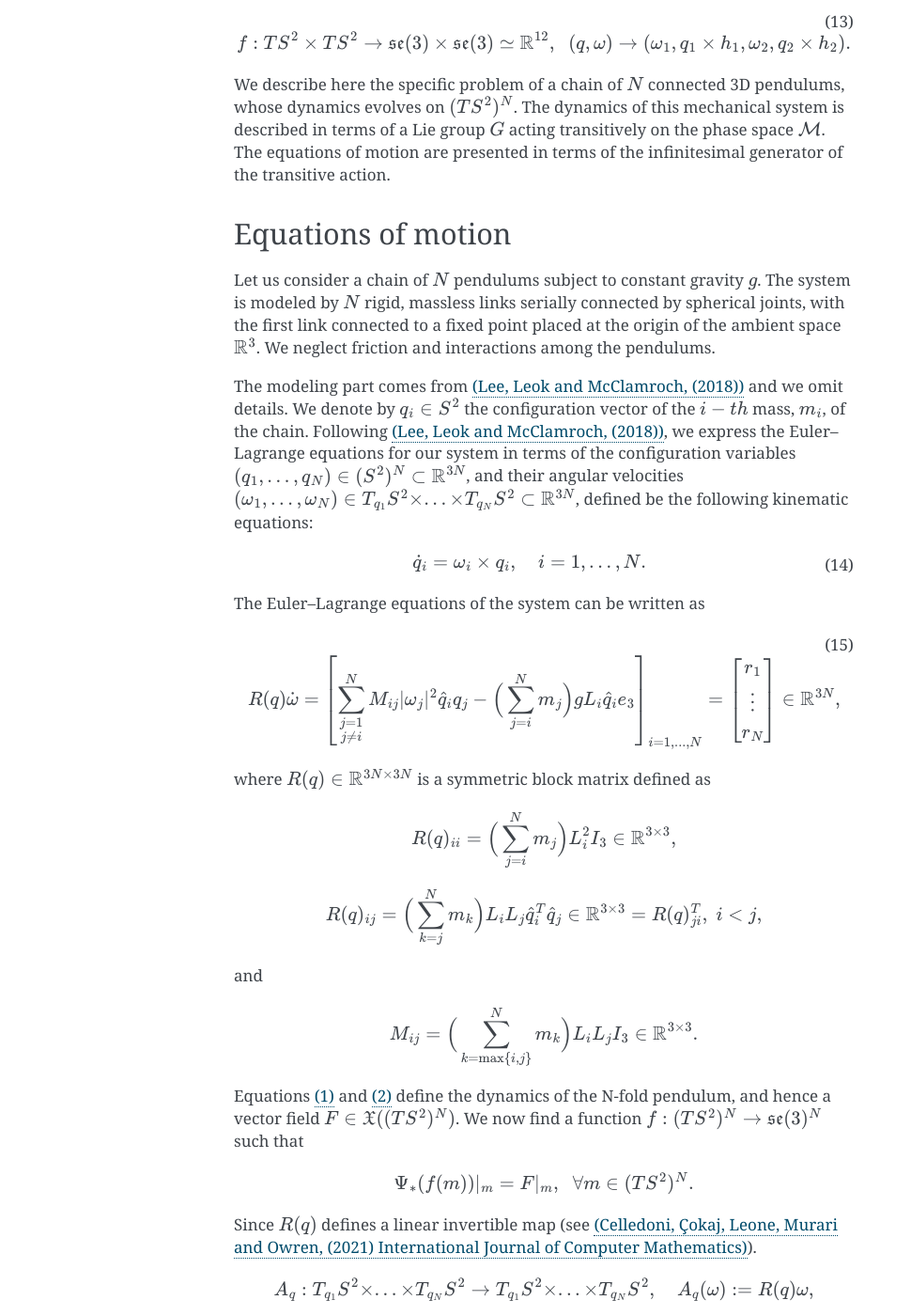
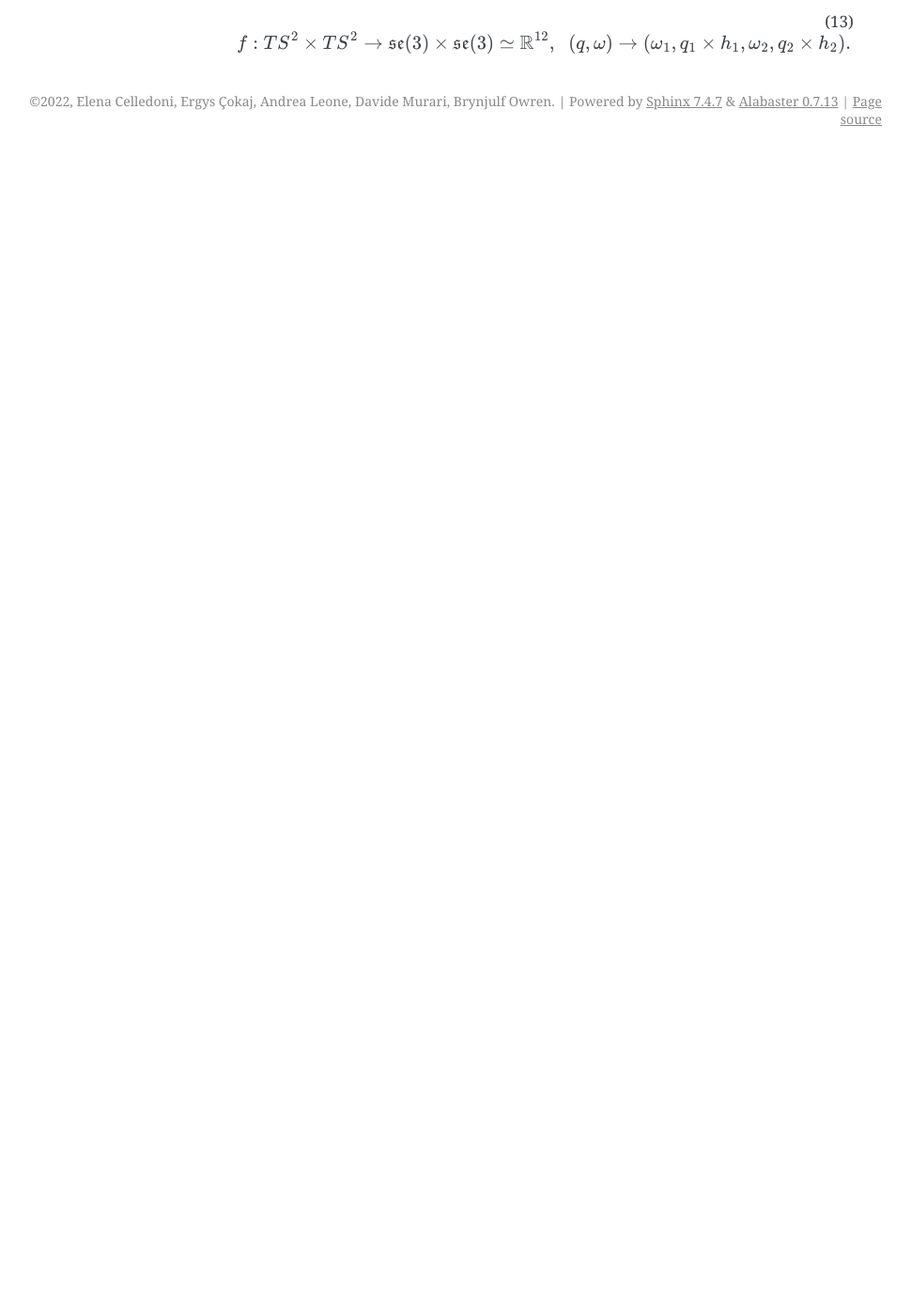
Before and after one commit to THREAD-3-2/lie_group_integrators_double_spherical_pendulum, a Sphinx documentation site: the page built from docs/double_sph_pend.rst, in a window 1280 px wide and 1400 px high, scrolled down 1734 px. Shown: the whole window at 94% size, without its empty margins (171-1141 px from the left). Built offline with Sphinx 7.4.7, drawn with Linux system fonts in a browser that asks for light colours; after the commit the page ends 1900 px from its top, so only the background shows below that; some of the changed text lies outside the part shown.

Commit message:
Update double_sph_pend.rst

```diff
--- a/docs/double_sph_pend.rst
+++ b/docs/double_sph_pend.rst
@@ -160,96 +160,3 @@ through the function
     \begin{align}
         f : TS^2\times TS^2\rightarrow \mathfrak{se}(3)\times\mathfrak{se}(3)\simeq \mathbb{R}^{12},\;\;(q,\omega)\rightarrow (\omega_1, q_1\times h_1, \omega_2,q_2\times h_2).
     \end{align}
-
-
-
-
-
-
-We describe here the specific problem of a chain of :math:`N` connected 3D pendulums, whose dynamics evolves on :math:`(TS^2)^N`.
-The dynamics of this mechanical system is described in terms of a Lie group :math:`G` acting transitively on the phase space :math:`\mathcal{M}`.
-The equations of motion are presented in terms of the infinitesimal generator of the transitive action.
-
-.. _eom:
-
-Equations of motion
--------------------
-
-Let us consider a  chain of :math:`N` pendulums subject to constant gravity :math:`g`. The system is modeled by :math:`N` rigid, massless links serially connected by spherical joints, with the first link connected to a fixed point placed at the origin of the ambient space :math:`\mathbb{R}^3`. We neglect friction and interactions among the pendulums.
-
-The modeling part comes from `(Lee, Leok and McClamroch, (2018)) <https://doi.org/10.1007/978-3-319-56953-6>`_ and we omit details. We denote by :math:`q_i\in S^2` the configuration vector of the :math:`i-th` mass, :math:`m_i`, of the chain. Following `(Lee, Leok and McClamroch, (2018)) <https://doi.org/10.1007/978-3-319-56953-6>`_, we express the Euler–Lagrange equations for our system in terms of the configuration variables :math:`(q_1,\dots,q_N)\in (S^2)^N\subset\mathbb{R}^{3N}`, and their angular velocities :math:`(\omega_1,...,\omega_N)\in T_{q_1}S^2\times ... \times T_{q_N}S^2\subset\mathbb{R}^{3N}`, defined be the following kinematic equations:
-
-.. math::
-    :name: eq:1
-
-    \begin{align}
-        \dot{q}_i = \omega_i\times q_i, \quad i=1,\dots,N.
-    \end{align}
-
-The Euler–Lagrange equations of the system can be written as
-
-.. math::
-    :name: eq:2
-
-    \begin{align}
-        R(q)\dot{\omega} = \left[\sum_{\substack{j=1\\ j\neq i}}^N M_{ij}|\omega_j|^2\hat{q}_i q_j - \Big(\sum_{j=i}^N m_j\Big)gL_i \hat{q}_i e_3 \right]_{i=1,...,N} = \begin{bmatrix}r_1\\ \vdots \\ r_N \end{bmatrix}\in\mathbb{R}^{3N},
-    \end{align}
-
-where :math:`R(q)\in\mathbb{R}^{3N\times 3N}` is a symmetric block matrix defined as
-
-.. math::
-
-    \begin{align}
-        R(q)_{ii} = \Big(\sum_{j=i}^Nm_j\Big)L_i^2I_3\in\mathbb{R}^{3\times 3},
-    \end{align}
-
-.. math::
-
-    \begin{align}
-        R(q)_{ij} = \Big(\sum_{k=j}^N m_k\Big)L_iL_j\hat{q}_i^T\hat{q}_j\in\mathbb{R}^{3\times 3} = R(q)_{ji}^T,\; i<j,
-    \end{align}
-
-and
-
-.. math::
-
-    \begin{align}
-        M_{ij} =\Big(\sum_{k={\text{max}}\{i,j\}}^N m_k\Big)L_iL_j I_3\in\mathbb{R}^{3\times 3}.
-    \end{align}
-
-Equations :ref:`(1) <eq:1>` and :ref:`(2) <eq:2>` define the dynamics of the N-fold pendulum, and hence a vector field :math:`F\in\mathfrak{X}((TS^2)^N)`. We now find a function :math:`f:(TS^2)^N\rightarrow \mathfrak{se}(3)^N` such that
-
-.. math::
-
-    \begin{align}
-        \Psi_*(f(m))\vert_m = F\vert_m,\;\;\forall m\in (TS^2)^N.
-    \end{align}
-
-Since :math:`R(q)` defines a linear invertible map (see `(Celledoni, Çokaj, Leone, Murari and Owren, (2021) International Journal of Computer Mathematics) <https://doi.org/10.1080/00207160.2021.1966772>`_).
-
-.. math::
-
-    \begin{align}
-        A_{q}:T_{q_1}S^2\times ... \times T_{q_N}S^2 \rightarrow T_{q_1}S^2 \times ... \times T_{q_N}S^2,\quad A_q(\omega):=R(q)\omega,
-    \end{align}
-
-we can rewrite the ODEs for the angular velocities as follows:
-
-.. math::
-    :name: eq:3
-
-    \begin{align}
-        \dot{\omega}= A_{q}^{-1}\left(\begin{bmatrix}r_1\\ \vdots \\ r_N \end{bmatrix}\right) =\begin{bmatrix} h_1(q,\omega) \\ \vdots \\ h_N(q,\omega)\end{bmatrix} = \begin{bmatrix} a_1(q,\omega)\times q_1 \\ \vdots \\ a_N(q,\omega)\times q_N \end{bmatrix}.
-    \end{align}
-
-In equation :ref:`(3) <eq:3>` the :math:`r_i-s` are defined as in :ref:`(2) <eq:2>` ,
-and :math:`a_1,...,a_N:(TS^2)^N\rightarrow \mathbb{R}^3` can be defined as :math:`a_i(q,\omega):=q_i\times h_i(q,\omega)`. Thus, the map :math:`f` is given by
-
-.. math::
-
-    \begin{align}
-        f(q,\omega) = \begin{bmatrix}
-        \omega_1 \\
-        q_1\times h_1(q,\omega) \\ \vdots \\ \omega_N \\ q_N\times h_N(q,\omega)
-        \end{bmatrix}\in\mathfrak{se}(3)^N\simeq \mathbb{R}^{6N}.
-   \end{align}
```
Also changed, not shown: other parts of docs/double_sph_pend.rst (+2 -2 lines).
